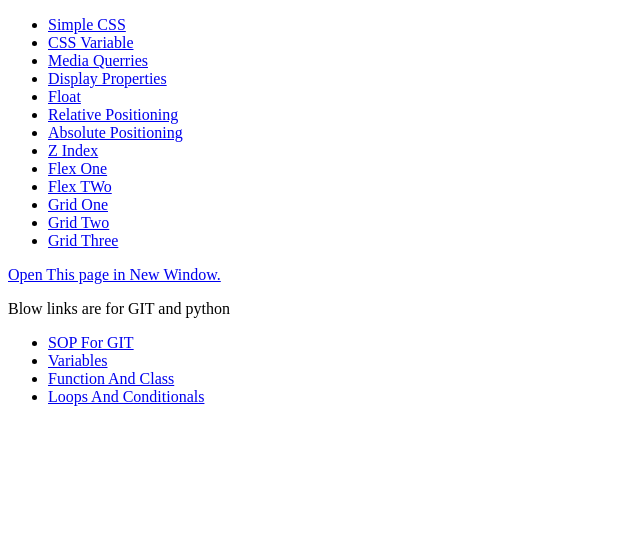
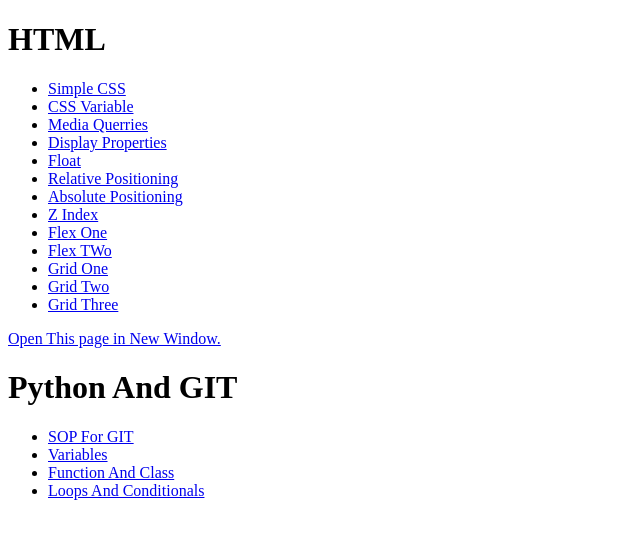
Before and after one commit to psychpixles/sop, a plain HTML site: page index.html in a window 1280 px wide. Shown: the whole page, without its empty margins (0-640 px from the left). Drawn offline with Linux system fonts and the light colour scheme.

Commit message:
slight change in layout

```diff
--- a/index.html
+++ b/index.html
@@ -9,7 +9,7 @@
 </head>
 
 <body>
-
+    <h1>HTML</h1>
     <ul>
         <li><a href="https://codepen.io/psychpixles/pen/LYrdXQr" target="_blank">Simple CSS</a></li>
         <li><a href="https://codepen.io/psychpixles/pen/wvXrpBx" target="_blank">CSS Variable</a></li>
@@ -29,7 +29,7 @@
     <a href="https://psychpixles.github.io/sop/" target="_blank">Open This page in New Window.</a>
 
 
-    <p>Blow links are for GIT and python</p>
+    <h1>Python And GIT</h1>
 
 
     <ul>
```
